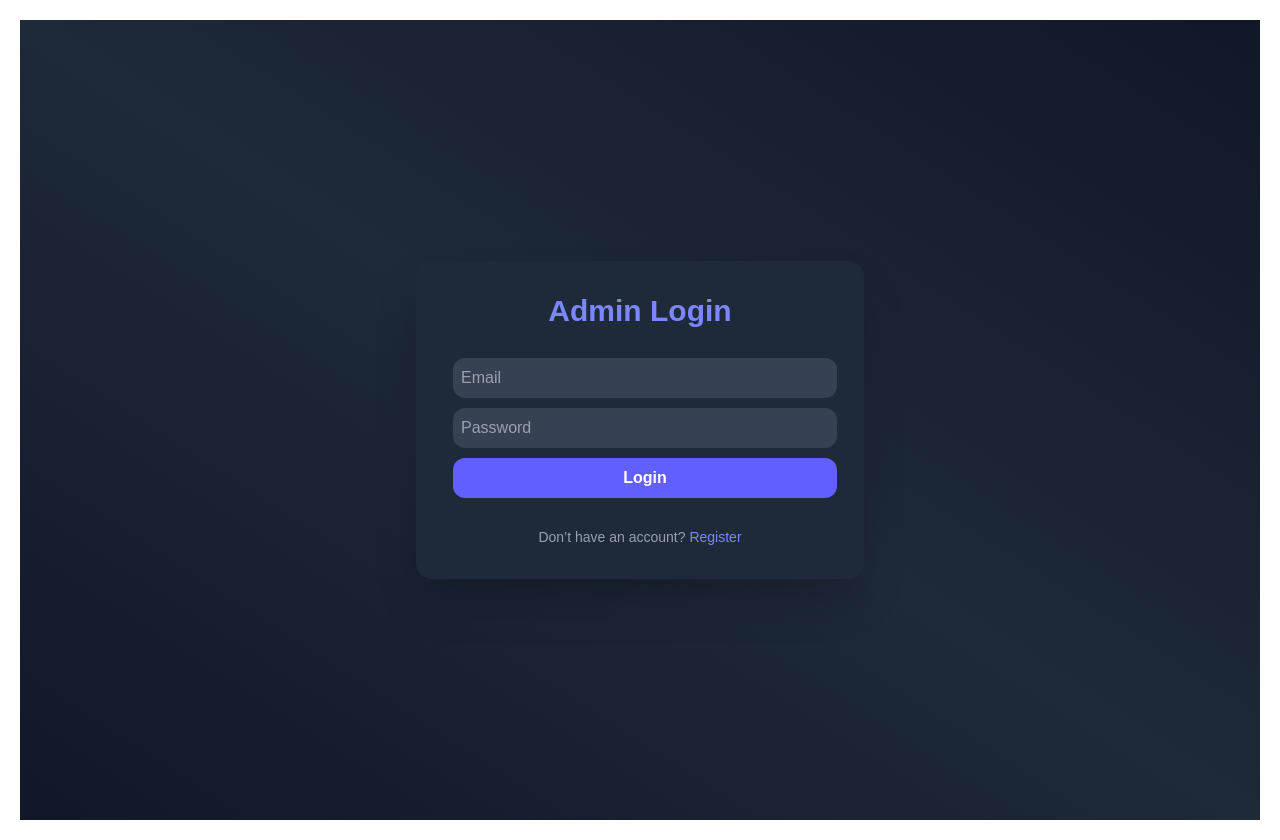
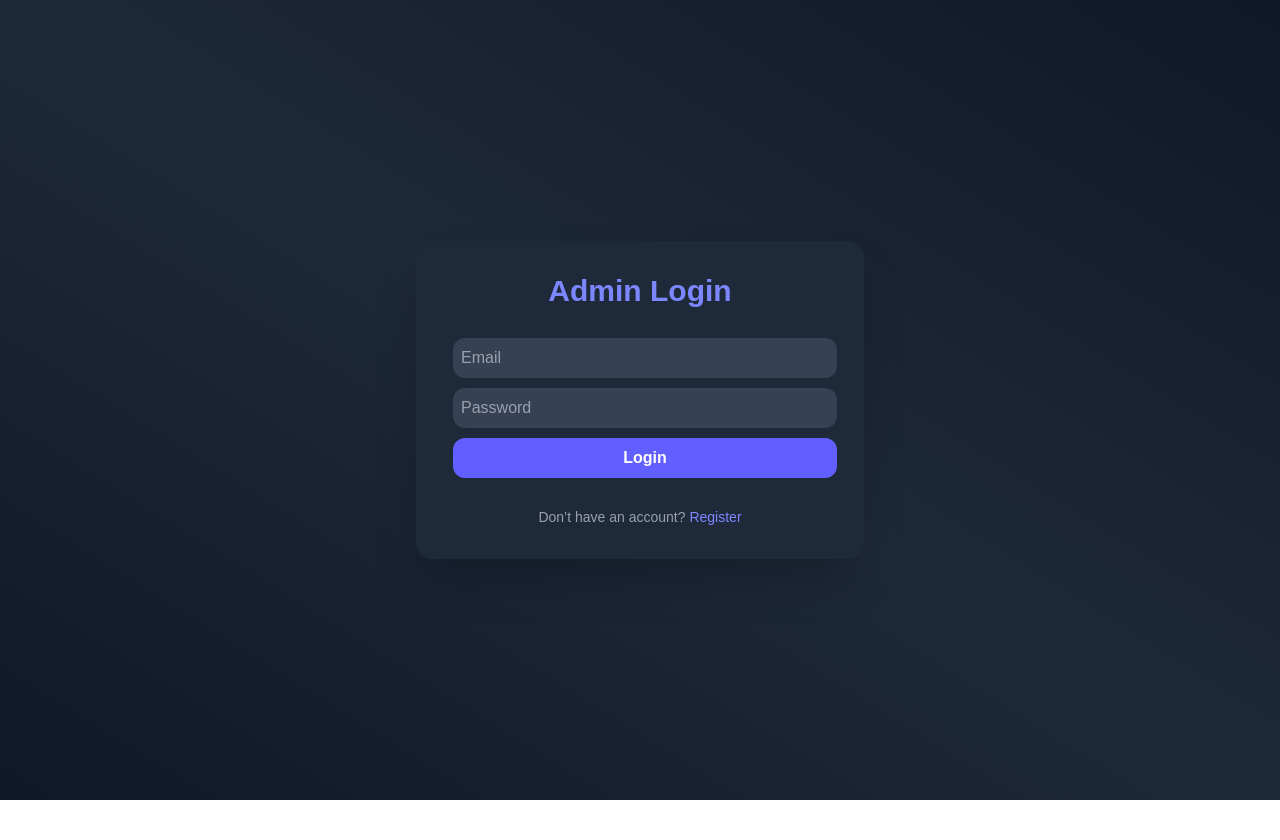
Before and after one commit to AyushSinghbharti/DeliveryWeb, a React (Vite) app: page /login in a window 1280 px wide. After the commit the page ends 800 px from the top, so only its background shows below. Built offline with nearby package versions, Linux system fonts and the light colour scheme.

Commit message:
Finalizing a webapp

```diff
--- a/src/App.css
+++ b/src/App.css
@@ -2,7 +2,7 @@
   max-width: 1280px;
   margin: 0 auto;
   background-color: red;
-  padding: 2rem;
+  /* padding: 2rem; */
   text-align: center;
 }
 
--- a/src/index.css
+++ b/src/index.css
@@ -14,7 +14,7 @@
 
 body {
   font-family: Arial, sans-serif;
-  padding: 20px;
+  /* padding: 20px; */
 }
 
 input, select, button {
```
